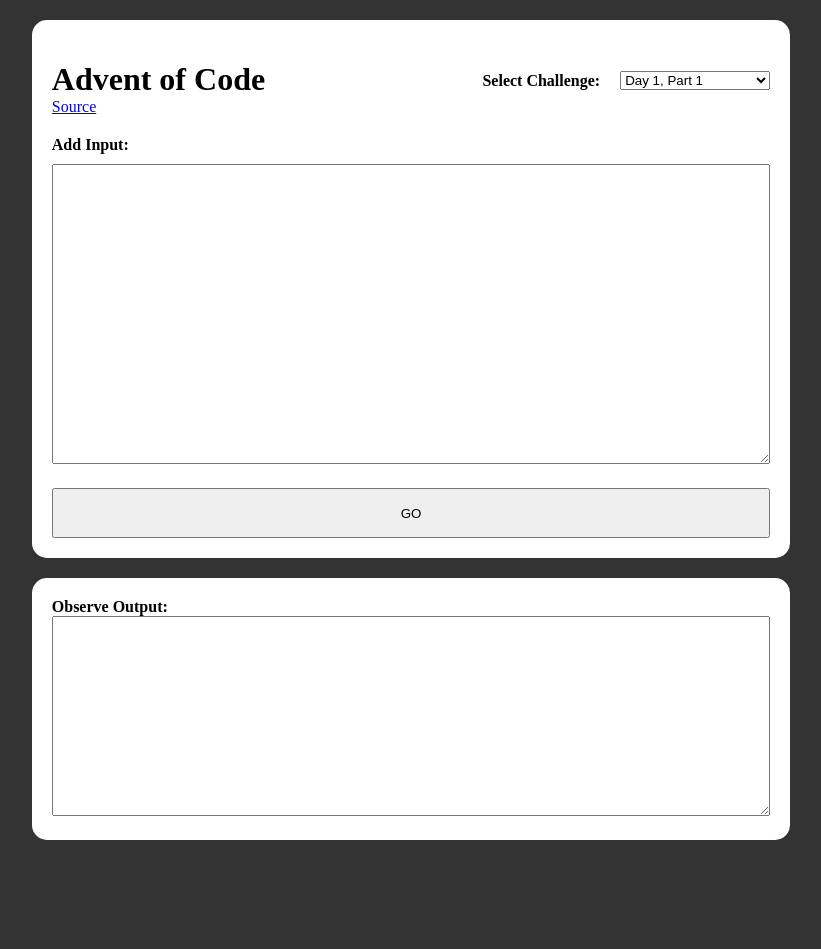
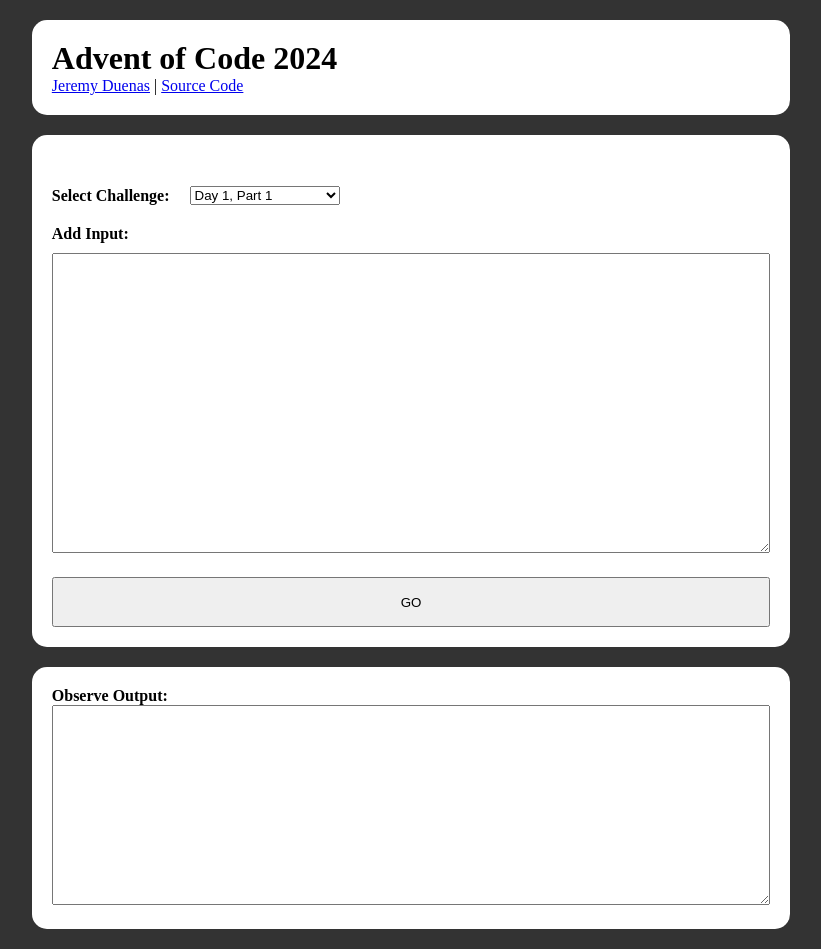
Before and after one commit to jd13313/advent-of-code-2024, a plain HTML site: page index.html in a window 1280 px wide. Shown: the whole page, without its empty margins (229-1050 px from the left). Before the commit the page ends 860 px from the top, so only its background shows below. Drawn offline with Linux system fonts and the light colour scheme.

Commit message:
Mindless UI tinkering

```diff
--- a/index.html
+++ b/index.html
@@ -32,11 +32,15 @@
 </head>
 <body>
     <div class="wrapper">
+        <div>
+            <h1>Advent of Code 2024</h1>
+            <a href="https://duenas.dev">Jeremy Duenas</a> |
+            <a href="https://github.com/jd13313/advent-of-code-2024" target="_blank">Source Code</a>
+        </div>
+    </div>
+    <div class="wrapper">
         <div id="top-bar">
-            <div>
-                <h1>Advent of Code</h1>
-                <a href="https://github.com/jd13313/advent-of-code-2024" target="_blank">Source</a>
-            </div>
+
             <div class="dropdown-wrapper">
                 <strong>Select Challenge: </strong>
                 <select id="day-select">
--- a/styles.css
+++ b/styles.css
@@ -7,7 +7,7 @@
 }
 
 h1 {
-    margin-bottom: 0;
+    margin: 0;
 }
 
 body {
```
